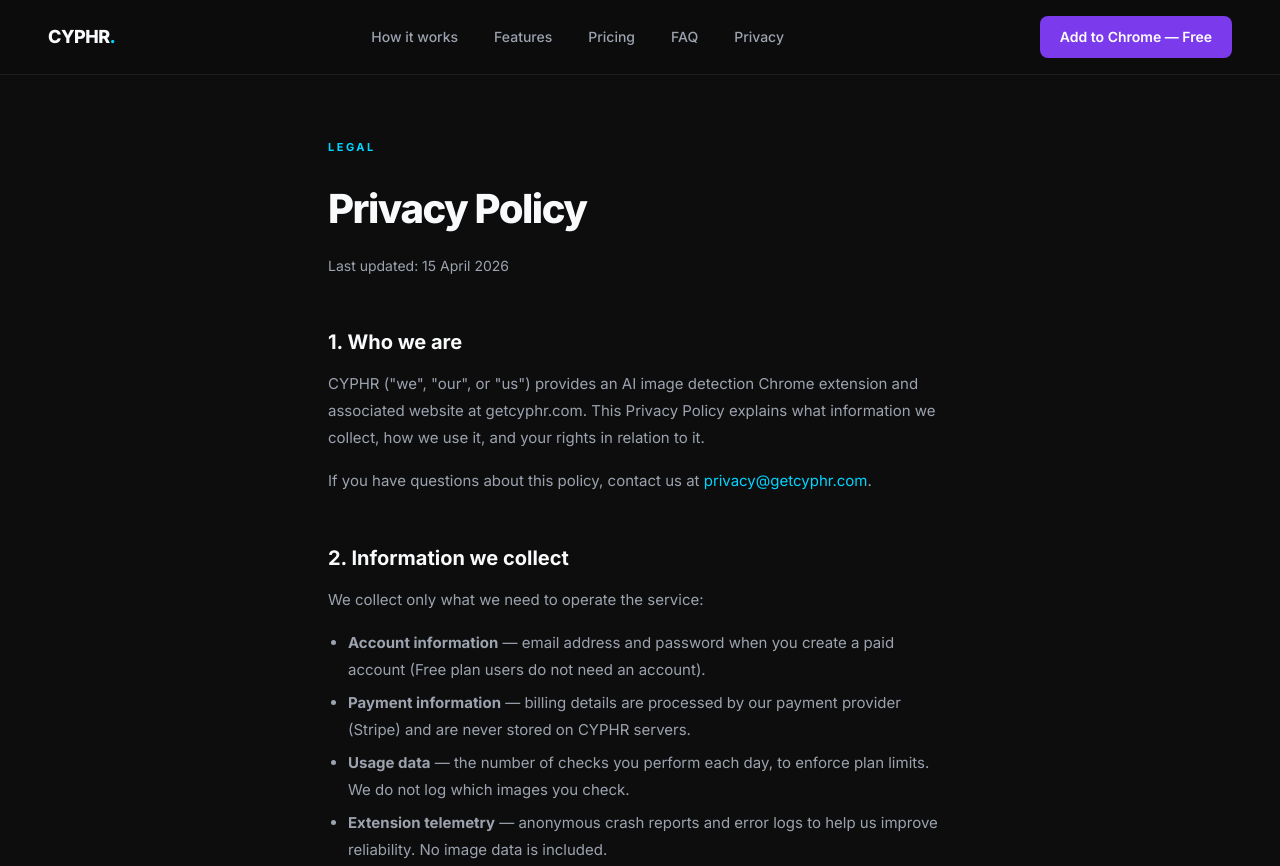
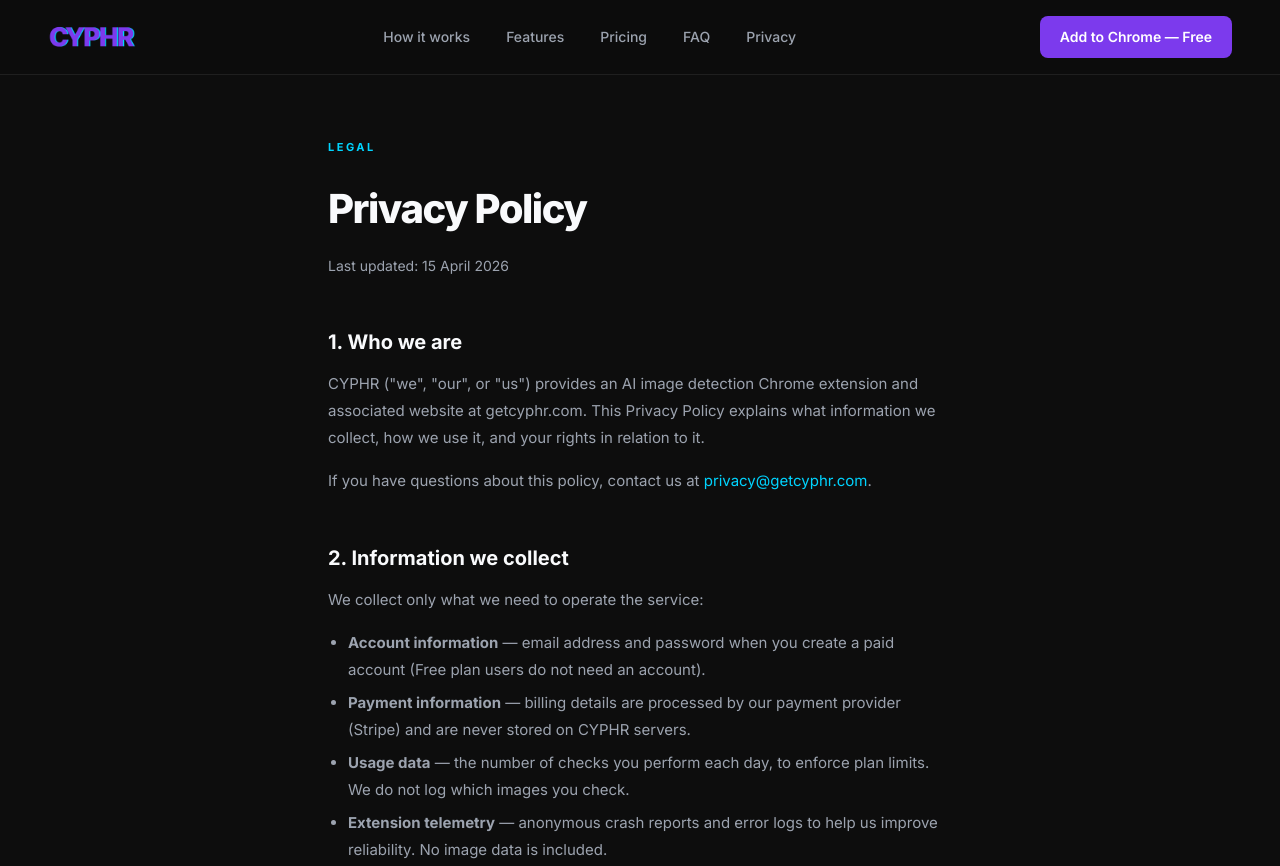
Before and after one commit to njomawahleh/CYPHR, a browser extension: page privacy.html in a window 1280 px wide. Shown: the top 866 px of the page. Drawn offline with Linux system fonts and the light colour scheme.

Commit message:
Add files via upload
Signed-off-by: NAZO Collective <89747597+njomawahleh@users.noreply.github.com>

```diff
--- a/privacy.html
+++ b/privacy.html
@@ -11,7 +11,7 @@
 
   <!-- NAV -->
   <nav>
-    <a href="index.html" class="nav-logo">CYPHR<span class="accent">.</span></a>
+    <a href="index.html" class="nav-logo"><img src="images/cyphr-logo-nav.png" alt="CYPHR" height="32" /></a>
     <ul class="nav-links">
       <li><a href="index.html#how-it-works">How it works</a></li>
       <li><a href="index.html#features">Features</a></li>
@@ -119,7 +119,7 @@
 
   <!-- FOOTER -->
   <footer>
-    <span class="footer-logo">CYPHR<span class="accent">.</span></span>
+    <a href="index.html"><img src="images/cyphr-logo-nav.png" alt="CYPHR" height="24" /></a>
     <ul class="footer-links">
       <li><a href="pricing.html">Pricing</a></li>
       <li><a href="privacy.html">Privacy</a></li>
```
